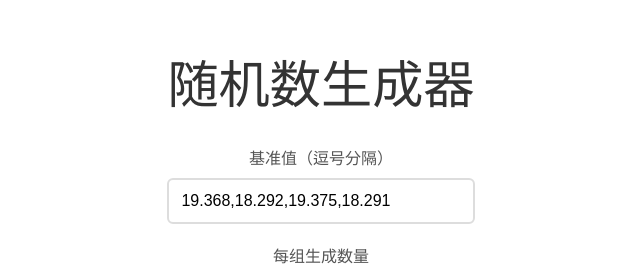
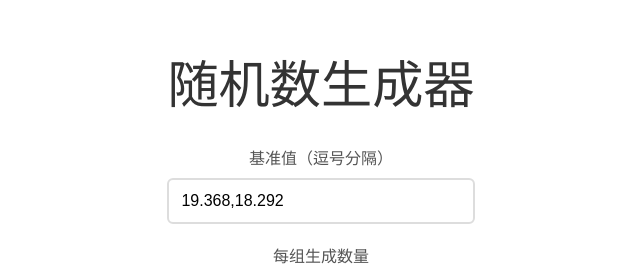
Before and after one commit to AboutThePast/random-generator, a Vue app: page / in a window 1280 px wide. Shown: the part 191-465 px from the top of the page, without its empty margins (319-959 px from the left). Built offline with nearby package versions, Linux system fonts and the light colour scheme.

Commit message:
chore: 默认值改为 2 个数字

```diff
--- a/src/App.vue
+++ b/src/App.vue
@@ -2,7 +2,7 @@
 import { ref } from 'vue'
 import { generateMultipleGroups, formatToTxt, downloadTxt } from './utils/randomGenerator'
 
-const baseValuesInput = ref('19.368,18.292,19.375,18.291')
+const baseValuesInput = ref('19.368,18.292')
 const countPerGroup = ref(30)
 const isGenerating = ref(false)
 
@@ -48,7 +48,7 @@ function handleGenerate() {
         id="baseValues"
         v-model="baseValuesInput"
         type="text"
-        placeholder="例如：19.368,18.292,19.375,18.291"
+        placeholder="例如：19.368,18.292"
       />
     </div>
 
```
Also changed, not shown: .omc/state/hud-state.json (added), .omc/state/hud-stdin-cache.json (added), .omc/state/idle-notif-cooldown.json, .omc/state/last-tool-error.json.
